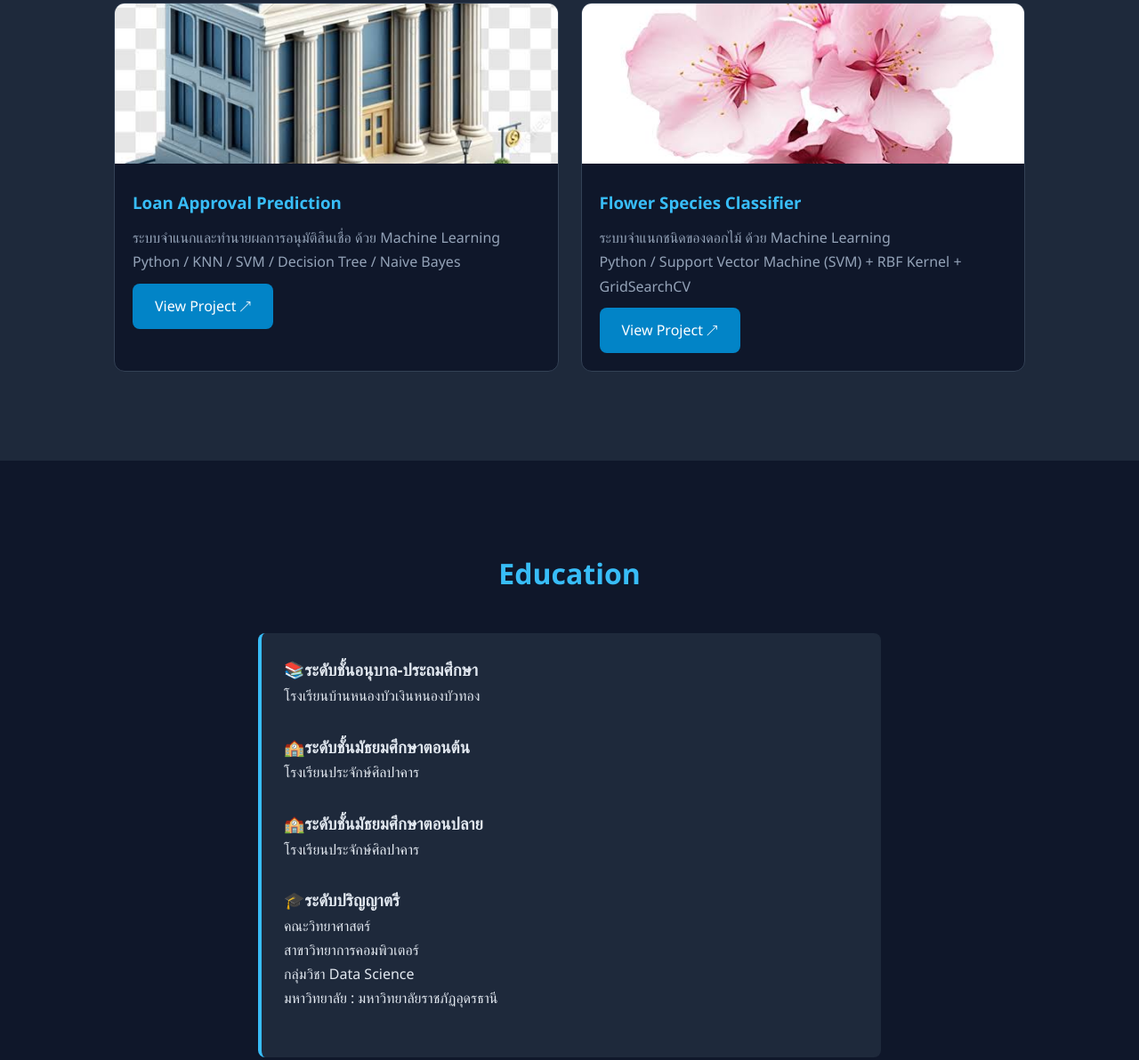
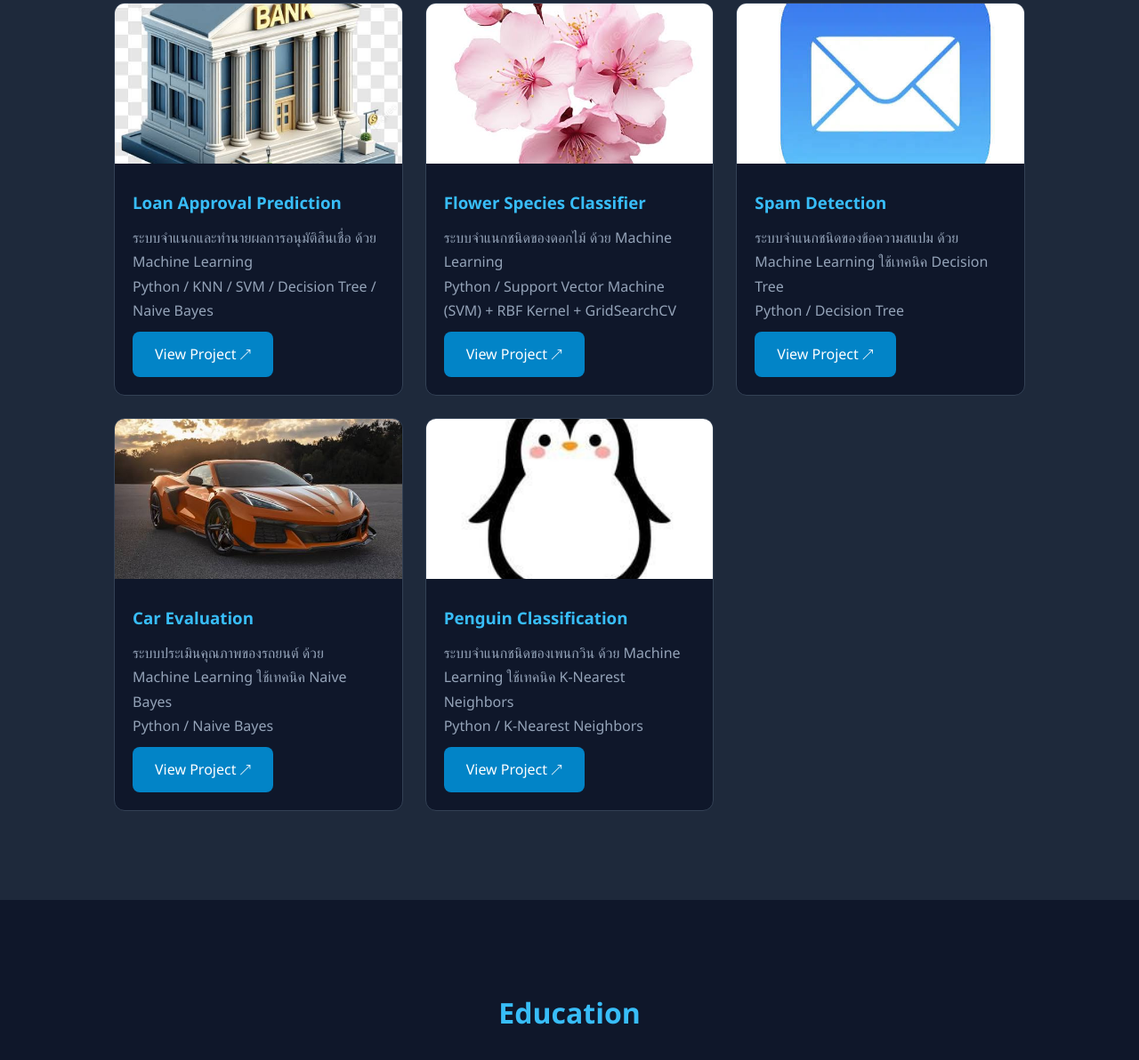
Before and after one commit to Snex05/Snex05.github.io, a plain HTML site: page index.html in a window 1280 px wide. Shown: the part 3084-4276 px from the top of the page at 89% size. Drawn offline with Linux system fonts and the light colour scheme.

Commit message:
Add files via upload
Update/2

```diff
--- a/index.html
+++ b/index.html
@@ -750,6 +750,50 @@
                 </div>
             </div>
 
+            <div class="project-card">
+                <img src="Email.jpeg" alt="Flower Species Classifier">
+                <div class="project-info">
+                    <h3>Spam Detection</h3>
+                    <p>
+                        ระบบจำแนกชนิดของข้อความสแปม
+                        ด้วย Machine Learning ใช้เทคนิค Decision Tree
+                    </p>
+                    <p>Python / Decision Tree </p>
+                    <a href="https://spamdetectiontree-4zxjtitmpx7hpelzkuymgo.streamlit.app/"target="_blank"rel="noopener noreferrer"class="btn">
+            View Project ↗
+                    </a>
+                </div>
+            </div>
+
+            <div class="project-card">
+                <img src="Car.jpeg" alt="Flower Species Classifier">
+                <div class="project-info">
+                    <h3>Car Evaluation</h3>
+                    <p>
+                        ระบบประเมินคุณภาพของรถยนต์
+                        ด้วย Machine Learning ใช้เทคนิค Naive Bayes
+                    </p>
+                    <p>Python / Naive Bayes </p>
+                    <a href="https://carevaluation-bcq54pk2abucu2swtskwsf.streamlit.app/"target="_blank"rel="noopener noreferrer"class="btn">
+            View Project ↗
+                    </a>
+                </div>
+            </div>
+
+            <div class="project-card">
+                <img src="Penguin.jpeg" alt="Flower Species Classifier">
+                <div class="project-info">
+                    <h3>Penguin Classification</h3>
+                    <p>
+                        ระบบจำแนกชนิดของเพนกวิน
+                        ด้วย Machine Learning ใช้เทคนิค K-Nearest Neighbors
+                    </p>
+                    <p>Python / K-Nearest Neighbors </p>
+                    <a href="https://penguinsknn-jkqscuyxgrggmhgmzzw66c.streamlit.app/"target="_blank"rel="noopener noreferrer"class="btn">
+            View Project ↗
+                    </a>
+                </div>
+            </div>
 
         </div>
     </section>
@@ -878,7 +922,7 @@
 
         <!-- Activity 7 -->
         <div class="activity-card">
-            <img src="design2.JPG" alt="กิจกรรมที่ 7">
+            <img src="design2.jpg" alt="กิจกรรมที่ 7">
 
             <div class="activity-info">
                 <h3>ออกแบบซุ้มงานบายเนียร์รุ่นพี่</h3>
@@ -980,7 +1024,6 @@
     </p>
 </section>
 
-
     <footer>
         <p>© 2026 My Portfolio | Designed by Me</p>
     </footer>
```
Also changed, not shown: Car.jpeg (added), Email.jpeg (added), Penguin.jpeg (added).
